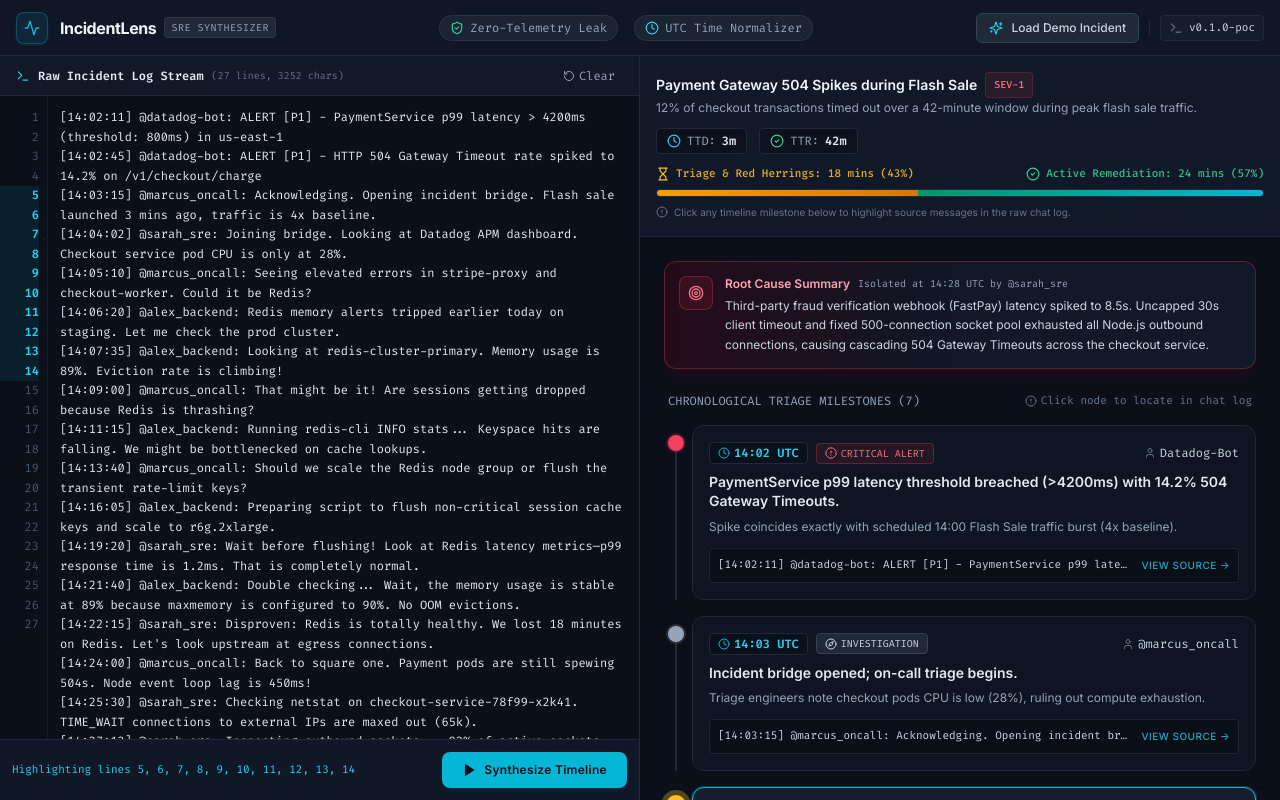
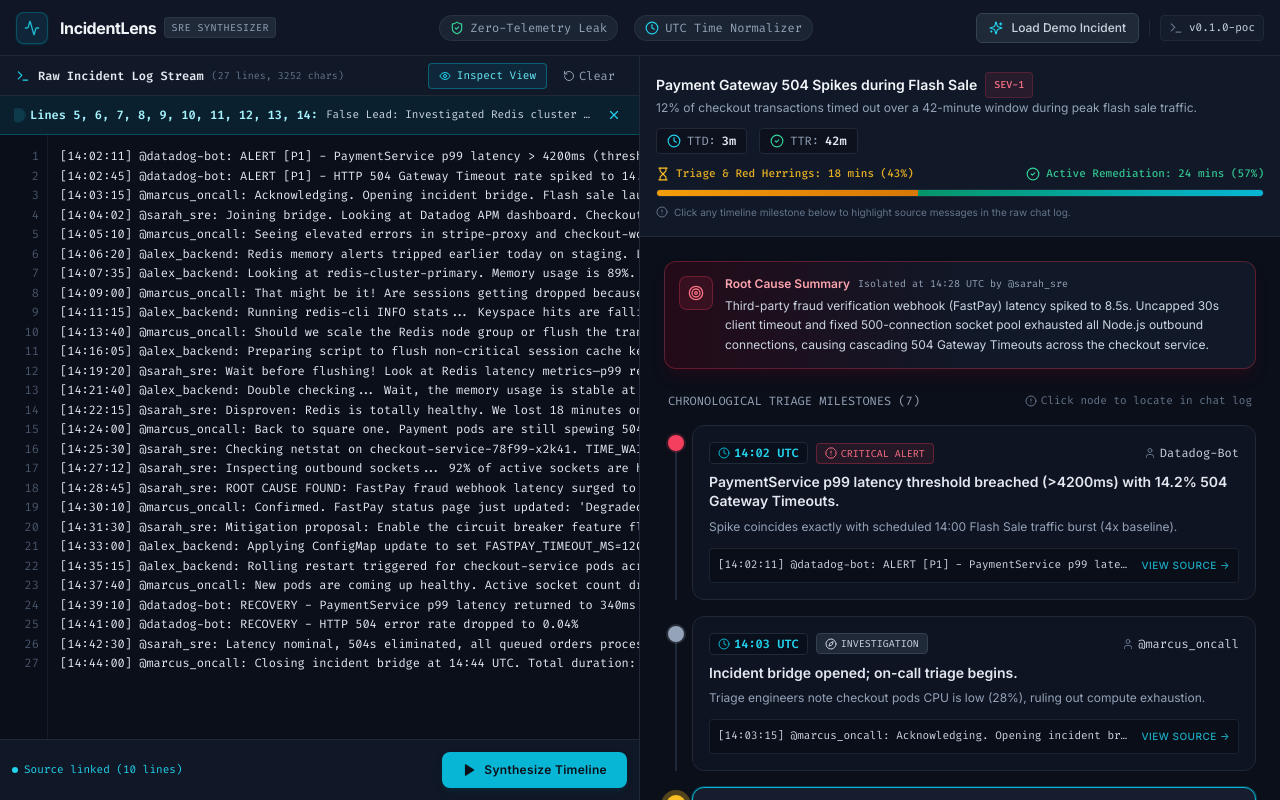
Before and after one commit to elo0008/incident-lens, a React (Vite) app: page / in a window 1280 px wide. Both pictures are taken after a click on the button "Load Demo Incident". Built offline with nearby package versions, Linux system fonts and the light colour scheme.

Commit message:
Add cross-pane node-to-source log line highlighting

```diff
--- a/src/App.tsx
+++ b/src/App.tsx
@@ -64,7 +64,13 @@
     setHighlightedLineIndices(event.sourceLineIndices || []);
   };
 
+  const handleClearHighlight = () => {
+    setSelectedEventId(null);
+    setHighlightedLineIndices([]);
+  };
+
   const isDemoLoaded = rawLog === DEMO_RAW_LOG;
+  const selectedEvent = incident?.events.find(e => e.id === selectedEventId);
 
   return (
     <div className="h-screen w-screen flex flex-col bg-slate-950 text-slate-100 overflow-hidden font-sans">
@@ -86,6 +92,8 @@
             onClear={handleClear}
             status={status}
             highlightedLineIndices={highlightedLineIndices}
+            selectedEventSummary={selectedEvent?.summary}
+            onClearHighlight={handleClearHighlight}
           />
         </section>
 
--- a/src/components/RawLogEditor.tsx
+++ b/src/components/RawLogEditor.tsx
@@ -1,5 +1,5 @@
-import React from 'react';
-import { Play, RotateCcw, Sparkles, Terminal } from 'lucide-react';
+import React, { useEffect, useRef, useState } from 'react';
+import { Edit3, Eye, Play, RotateCcw, Sparkles, Terminal, X } from 'lucide-react';
 import { SynthesisStatus } from '../types/incident';
 
 interface RawLogEditorProps {
@@ -9,7 +9,9 @@
   onClear: () => void;
   status: SynthesisStatus;
   highlightedLineIndices?: number[];
+  selectedEventSummary?: string | null;
   warningMessage?: string | null;
+  onClearHighlight?: () => void;
 }
 
 export const RawLogEditor: React.FC<RawLogEditorProps> = ({
@@ -19,11 +21,34 @@
   onClear,
   status,
   highlightedLineIndices = [],
-  warningMessage
+  selectedEventSummary,
+  warningMessage,
+  onClearHighlight
 }) => {
+  const [isEditing, setIsEditing] = useState<boolean>(false);
+  const highlightedRef = useRef<HTMLDivElement | null>(null);
+  const containerRef = useRef<HTMLDivElement | null>(null);
+
   const lines = rawLog ? rawLog.split('\n') : [];
   const lineCount = lines.length;
   const charCount = rawLog.length;
+
+  // Auto-scroll to first highlighted line when selection changes
+  useEffect(() => {
+    if (highlightedLineIndices.length > 0 && highlightedRef.current) {
+      highlightedRef.current.scrollIntoView({
+        behavior: 'smooth',
+        block: 'center'
+      });
+    }
+  }, [highlightedLineIndices]);
+
+  // If user clears the log, revert to edit mode
+  useEffect(() => {
+    if (!rawLog) {
+      setIsEditing(true);
+    }
+  }, [rawLog]);
 
   return (
     <div className="h-full flex flex-col bg-slate-900/60 border-r border-slate-800 overflow-hidden">
@@ -38,8 +63,34 @@
         </div>
 
         <div className="flex items-center space-x-2">
+          {/* Mode toggle */}
           {rawLog.length > 0 && (
             <button
+              onClick={() => setIsEditing(!isEditing)}
+              className={`flex items-center space-x-1.5 px-2.5 py-1 rounded text-[11px] font-mono border transition-all ${
+                isEditing
+                  ? 'bg-cyan-500/10 border-cyan-500/40 text-cyan-300'
+                  : 'bg-slate-800/80 border-slate-700 text-slate-300 hover:text-slate-100'
+              }`}
+              title={isEditing ? 'Switch to interactive highlighted line viewer' : 'Edit raw log text'}
+            >
+              {isEditing ? (
+                <>
+                  <Eye className="w-3 h-3 text-cyan-400" />
+                  <span>Inspect View</span>
+                </>
+              ) : (
+                <>
+                  <Edit3 className="w-3 h-3 text-slate-400" />
+                  <span>Edit Raw</span>
+                </>
+              )}
+            </button>
+          )}
+
+          {rawLog.length > 0 && (
+            <button
+              id="clear-btn"
               onClick={onClear}
               disabled={status === 'loading'}
               className="text-slate-400 hover:text-slate-200 flex items-center space-x-1 px-2 py-0.5 rounded hover:bg-slate-800 transition-colors"
@@ -52,6 +103,30 @@
         </div>
       </div>
 
+      {/* Active Source Highlight Callout Banner */}
+      {highlightedLineIndices.length > 0 && selectedEventSummary && (
+        <div className="px-3.5 py-2 bg-cyan-950/40 border-b border-cyan-500/30 text-xs font-mono text-cyan-300 flex items-center justify-between shrink-0 animate-fadeIn">
+          <div className="flex items-center space-x-2 truncate pr-2">
+            <span className="w-2 h-2 rounded-full bg-cyan-400 animate-ping inline-block shrink-0" />
+            <span className="font-semibold text-cyan-200">
+              Lines {highlightedLineIndices.map(n => n + 1).join(', ')}:
+            </span>
+            <span className="text-slate-300 truncate text-[11px]">
+              {selectedEventSummary}
+            </span>
+          </div>
+          {onClearHighlight && (
+            <button
+              onClick={onClearHighlight}
+              className="text-cyan-400 hover:text-cyan-200 p-1 rounded hover:bg-cyan-900/40 shrink-0"
+              title="Clear line highlight"
+            >
+              <X className="w-3.5 h-3.5" />
+            </button>
+          )}
+        </div>
+      )}
+
       {/* Optional Warning Banner */}
       {warningMessage && (
         <div className="px-4 py-2 bg-amber-500/10 border-b border-amber-500/20 text-xs text-amber-300 font-mono flex items-center space-x-2 shrink-0">
@@ -60,47 +135,92 @@
       )}
 
       {/* Editor Body */}
-      <div className="flex-1 relative overflow-hidden bg-slate-950 font-mono text-xs flex">
-        {/* Line Numbers */}
-        <div className="w-12 py-3 bg-slate-950/80 border-r border-slate-800/60 text-slate-600 select-none text-right pr-2 shrink-0 overflow-hidden leading-relaxed font-mono">
+      <div
+        ref={containerRef}
+        className="flex-1 relative overflow-auto bg-slate-950 font-mono text-xs flex"
+      >
+        {isEditing || lines.length === 0 ? (
+          /* Editable Textarea Mode */
+          <div className="flex w-full min-h-full">
+            {/* Gutter Line Numbers */}
+            <div className="w-12 py-3 bg-slate-950/90 border-r border-slate-800/60 text-slate-600 select-none text-right pr-2 shrink-0 font-mono leading-relaxed">
               {lines.length > 0 ? (
-            lines.map((_, i) => (
-              <div
-                key={i}
-                className={`${
-                  highlightedLineIndices.includes(i)
-                    ? 'text-cyan-400 font-bold bg-cyan-500/10'
-                    : ''
-                }`}
-              >
-                {i + 1}
-              </div>
-            ))
+                lines.map((_, i) => <div key={i}>{i + 1}</div>)
               ) : (
                 <div>1</div>
               )}
             </div>
 
-        {/* Textarea */}
+            {/* Native Textarea */}
             <textarea
+              id="raw-log-textarea"
               value={rawLog}
               onChange={(e) => onChange(e.target.value)}
               disabled={status === 'loading'}
               placeholder={`Paste chaotic Slack/Discord chat, Datadog alerts, or terminal outputs here...\n\nExample:\n[14:02:11] @datadog-bot: ALERT - PaymentService p99 > 4200ms\n[14:03:15] @marcus_oncall: Acknowledging. Traffic is 4x baseline.\n[14:06:20] @alex_backend: Redis memory alerts tripped earlier...\n\nOr click "Load Demo Incident" in the header to load our 42-minute Flash Sale incident.`}
-          className="flex-1 p-3 bg-transparent text-slate-200 placeholder:text-slate-600 resize-none focus:outline-none font-mono text-xs leading-relaxed overflow-y-auto selection:bg-cyan-500/30"
+              className="flex-1 p-3 bg-transparent text-slate-200 placeholder:text-slate-600 resize-none focus:outline-none font-mono text-xs leading-relaxed selection:bg-cyan-500/30 whitespace-pre"
               spellCheck={false}
             />
+          </div>
+        ) : (
+          /* Interactive Highlighted Line Viewer Mode */
+          <div className="w-full flex">
+            {/* Gutter Line Numbers with Active Indicators */}
+            <div className="w-12 py-3 bg-slate-950 border-r border-slate-800/60 text-slate-600 select-none text-right pr-2 shrink-0 font-mono leading-relaxed">
+              {lines.map((_, i) => {
+                const isHighlighted = highlightedLineIndices.includes(i);
+                return (
+                  <div
+                    key={i}
+                    className={`transition-colors ${
+                      isHighlighted
+                        ? 'text-cyan-300 font-bold bg-cyan-500/20 rounded-l pl-1'
+                        : 'text-slate-600'
+                    }`}
+                  >
+                    {i + 1}
+                  </div>
+                );
+              })}
+            </div>
+
+            {/* Line Content */}
+            <div className="flex-1 py-3 overflow-x-auto leading-relaxed">
+              {lines.map((line, i) => {
+                const isHighlighted = highlightedLineIndices.includes(i);
+                const isFirstHighlighted = highlightedLineIndices[0] === i;
+
+                return (
+                  <div
+                    key={i}
+                    ref={isFirstHighlighted ? highlightedRef : null}
+                    className={`px-3 transition-colors ${
+                      isHighlighted
+                        ? 'bg-cyan-500/15 border-l-2 border-cyan-400 text-cyan-200 font-medium'
+                        : 'text-slate-300 hover:bg-slate-900/50'
+                    }`}
+                  >
+                    <span className="whitespace-pre">{line || ' '}</span>
+                  </div>
+                );
+              })}
+            </div>
+          </div>
+        )}
       </div>
 
       {/* Bottom Sticky Action Bar */}
       <div className="p-3 border-t border-slate-800 bg-slate-900/90 flex items-center justify-between shrink-0">
-        <div className="text-[11px] font-mono text-slate-500">
+        <div className="text-[11px] font-mono text-slate-400 flex items-center space-x-2">
           {highlightedLineIndices.length > 0 ? (
-            <span className="text-cyan-400">
-              Highlighting lines {highlightedLineIndices.map(n => n + 1).join(', ')}
+            <span className="text-cyan-400 flex items-center space-x-1.5">
+              <span className="w-1.5 h-1.5 rounded-full bg-cyan-400" />
+              <span>
+                Source linked ({highlightedLineIndices.length} {highlightedLineIndices.length === 1 ? 'line' : 'lines'})
+              </span>
             </span>
           ) : (
-            <span>Ready for synthesis</span>
+            <span className="text-slate-500">Ready for timeline synthesis</span>
           )}
         </div>
 
```
Also changed, not shown: devpost/checklist.md (+2 -2 lines). Lines whose indentation alone changed are shown as unchanged.
